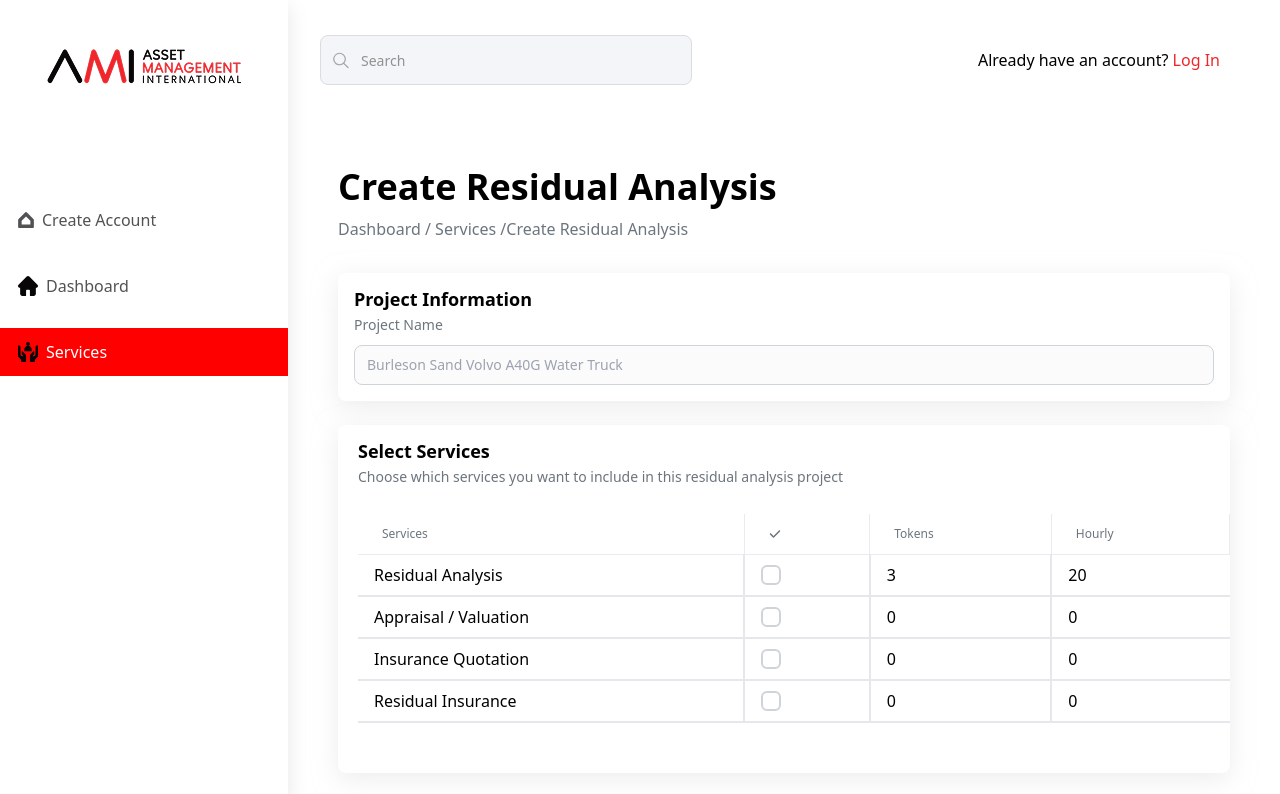
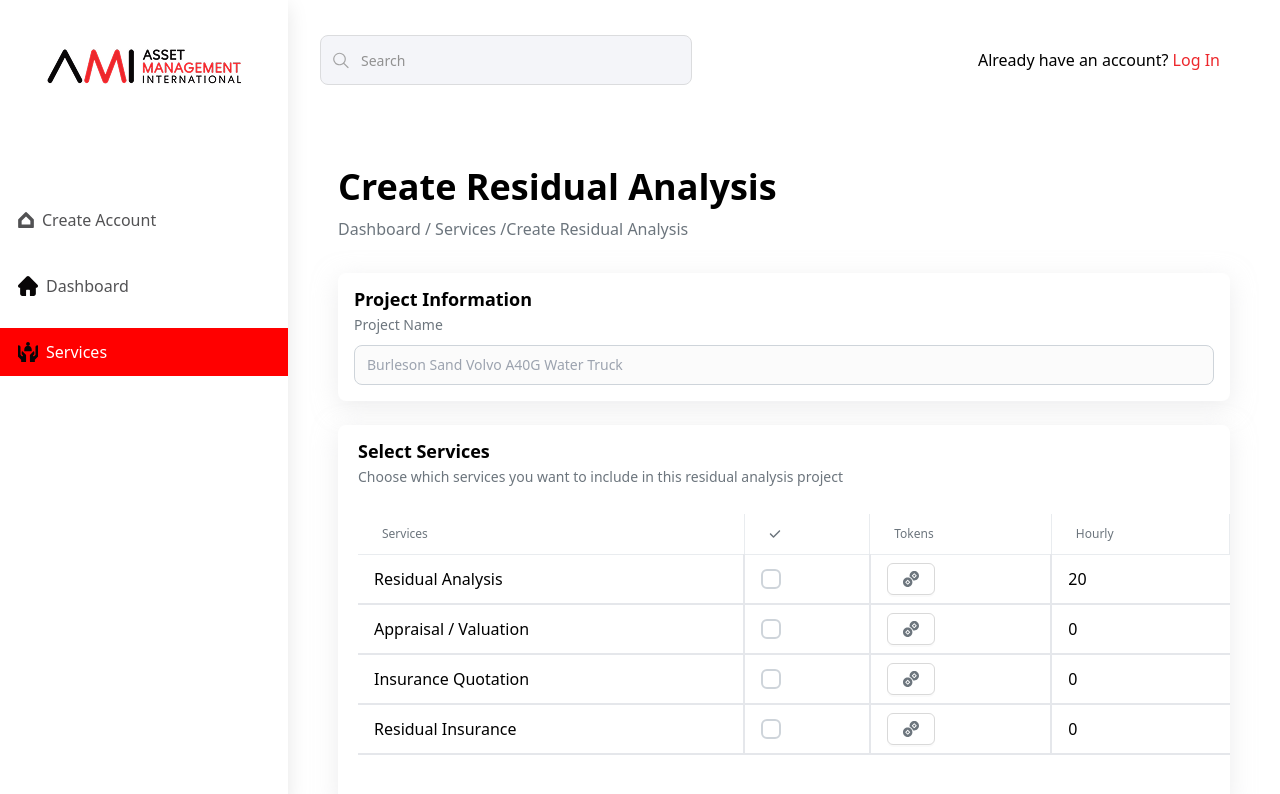
Before and after one commit to arakash-developer/headless, a React (Vite) app: page /services in a window 1280 px wide. Shown: the top 794 px of the page. Built offline with nearby package versions, Linux system fonts and the light colour scheme.

Commit message:
feat: add Token component and integrate it with tooltip in Services table

```diff
--- /dev/null
+++ b/src/assets/Token.jsx
@@ -0,0 +1,37 @@
+const Token = ({ color='black' }) => {
+  return (
+    <svg
+      width="16"
+      height="16"
+      viewBox="0 0 16 16"
+      fill="none"
+      xmlns="http://www.w3.org/2000/svg"
+    >
+      <g clip-path="url(#clip0_1221_3601)">
+        <path
+          d="M3.3916 11.2808L4.71709 9.95527L6.04259 11.2808L4.71709 12.6063L3.3916 11.2808Z"
+          fill={color}
+        />
+        <path
+          d="M4.71875 16C7.30328 16 9.40625 13.8658 9.40625 11.2812C9.40625 8.69672 7.30328 6.59375 4.71875 6.59375C2.13422 6.59375 0 8.69672 0 11.2812C0 13.8658 2.13422 16 4.71875 16ZM2.39881 10.9498L4.38734 8.96131C4.57044 8.77822 4.86709 8.77822 5.05019 8.96131L7.03872 10.9498C7.22181 11.1329 7.22181 11.4296 7.03872 11.6127L5.05019 13.6012C4.86709 13.7843 4.57044 13.7843 4.38734 13.6012L2.39881 11.6127C2.21569 11.4296 2.21569 11.1329 2.39881 10.9498Z"
+          fill={color}
+        />
+        <path
+          d="M9.9541 4.71924L11.2796 3.39375L12.6051 4.71924L11.2796 6.04473L9.9541 4.71924Z"
+          fill={color}
+        />
+        <path
+          d="M11.2812 0C8.69672 0 6.59375 2.13422 6.59375 4.71875C6.59375 5.18997 6.68462 5.63606 6.81456 6.06537C8.23191 6.637 9.363 7.76809 9.93462 9.18544C10.3639 9.31537 10.81 9.40625 11.2812 9.40625C13.8658 9.40625 16 7.30328 16 4.71875C16 2.13422 13.8658 0 11.2812 0ZM13.6012 5.05016L11.6127 7.03869C11.4296 7.22178 11.1329 7.22178 10.9498 7.03869L8.96128 5.05016C8.77819 4.86706 8.77819 4.57041 8.96128 4.38731L10.9498 2.39878C11.1329 2.21569 11.4296 2.21569 11.6127 2.39878L13.6012 4.38731C13.7843 4.57044 13.7843 4.86706 13.6012 5.05016Z"
+          fill={color}
+        />
+      </g>
+      <defs>
+        <clipPath id="clip0_1221_3601">
+          <rect width="16" height="16" fill="white" />
+        </clipPath>
+      </defs>
+    </svg>
+  );
+};
+
+export default Token;
--- a/src/component/Services.jsx
+++ b/src/component/Services.jsx
@@ -1,5 +1,7 @@
+import { Button, Tooltip } from "antd";
 import { useState } from "react";
 import { FaCheck } from "react-icons/fa6";
+import Token from "../assets/Token";
 
 const Services = () => {
   const [activeButton, setActiveButton] = useState(null); // Track the active button
@@ -113,7 +115,11 @@ const Services = () => {
                     </label>
                   </td>
                   <td className="px-4 py-2 border-b-2 border-r-2">
-                    {service.selected ? service.tokens : 0}
+                    <Tooltip title="Paid with tokens">
+                      <Button>
+                        <Token color="var(--text-secondary)" />
+                      </Button>
+                    </Tooltip>
                   </td>
                   <td className="px-4 py-2 border-b-2">
                     {service.selected ? service.hourly : 0}
```
